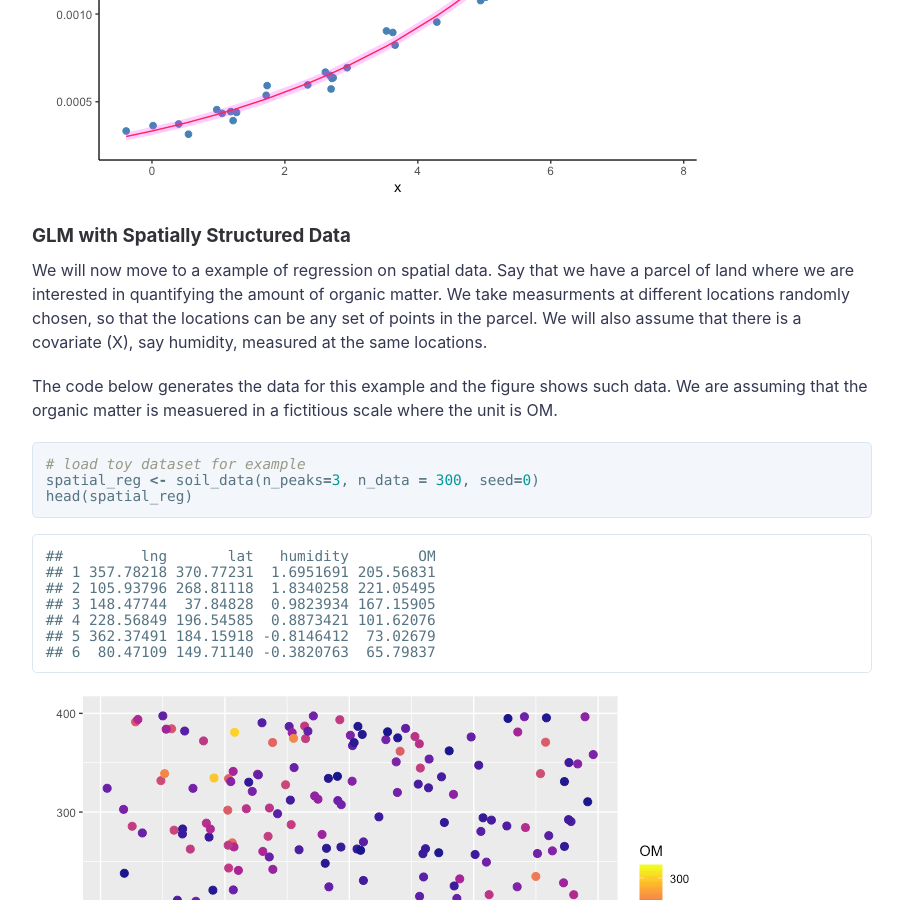
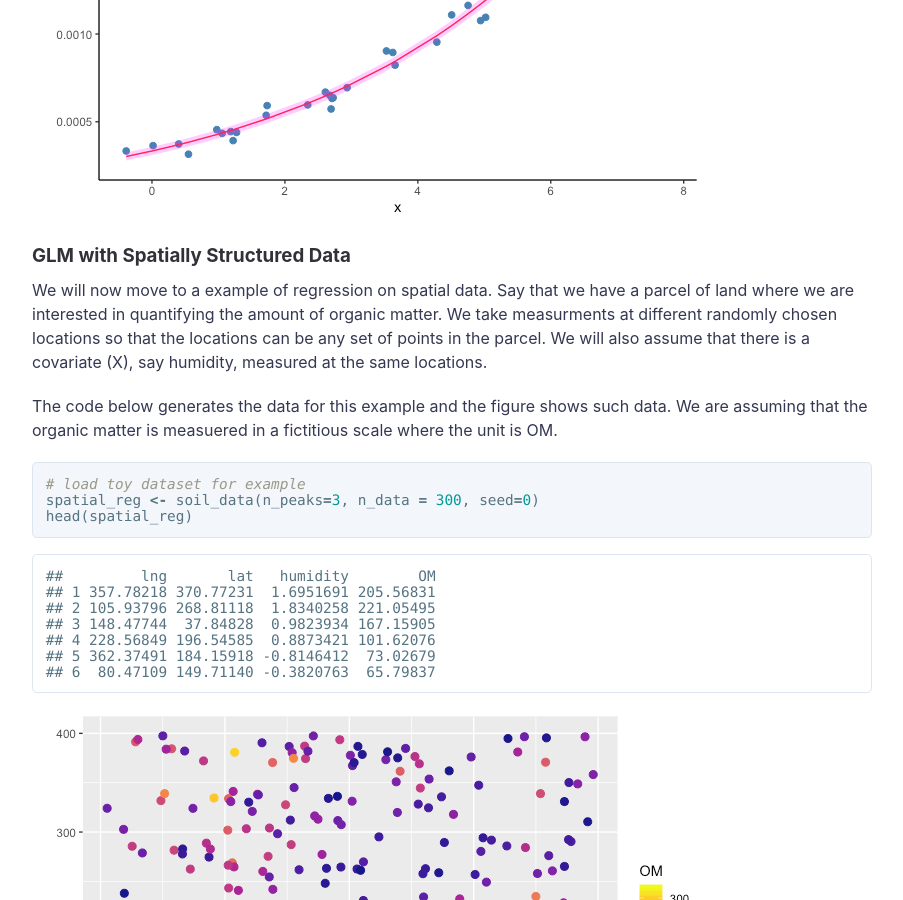
Before and after one commit to HughSt/HughSt.github.io, a Jekyll site: the page built from _posts/2017-10-11-week-6.md, in a window 1280 px wide and 900 px high, scrolled down 4316 px. Shown: the whole window, without its empty margins (188-1091 px from the left). Built offline with Jekyll 4.4.1, drawn with Linux system fonts in a browser that asks for light colours; some of the changed text lies outside the part shown.

Commit message:
Tweaks to week 6

````diff
--- a/_posts/2017-10-11-week-6.md
+++ b/_posts/2017-10-11-week-6.md
@@ -120,14 +120,15 @@ to the original scale of \(Y\) and makes predictions.
 
 When fitting a GLM to the dataset shown in the second example above, the
 resulting predictions draw a curve that never reaches zero.
+
 ![](https://raw.githubusercontent.com/HughSt/HughSt.github.io/master/_posts/week6_spatial_regression_files/figure-gfm/glm_quasibinomial-1.png)<!-- -->
 
 ### GLM with Spatially Structured Data
 
 We will now move to a example of regression on spatial data. Say that we
 have a parcel of land where we are interested in quantifying the amount
-of organic matter. We take measurments at different locations randomly
-chosen, so that the locations can be any set of points in the parcel. We
+of organic matter. We take measurments at different randomly
+chosen locations so that the locations can be any set of points in the parcel. We
 will also assume that there is a covariate \(X\), say humidity, measured
 at the same locations.
 
--- a/_posts/week6_spatial_regression.Rmd
+++ b/_posts/week6_spatial_regression.Rmd
@@ -516,7 +516,7 @@ lines(Oromia)
 
 # If you want to clip the predictions to Oromia
 predicted_prevalence_raster_oromia <- mask(predicted_prevalence_raster, Oromia)
-plot(predicted_prevalence_raster_oromia)
+plot(log(predicted_prevalence_raster_oromia), col = map_palette("bruiser", 20))
 ```
 
 
````
Also changed, not shown: other parts of _posts/2017-10-11-week-6.md (+2 -8 lines).
